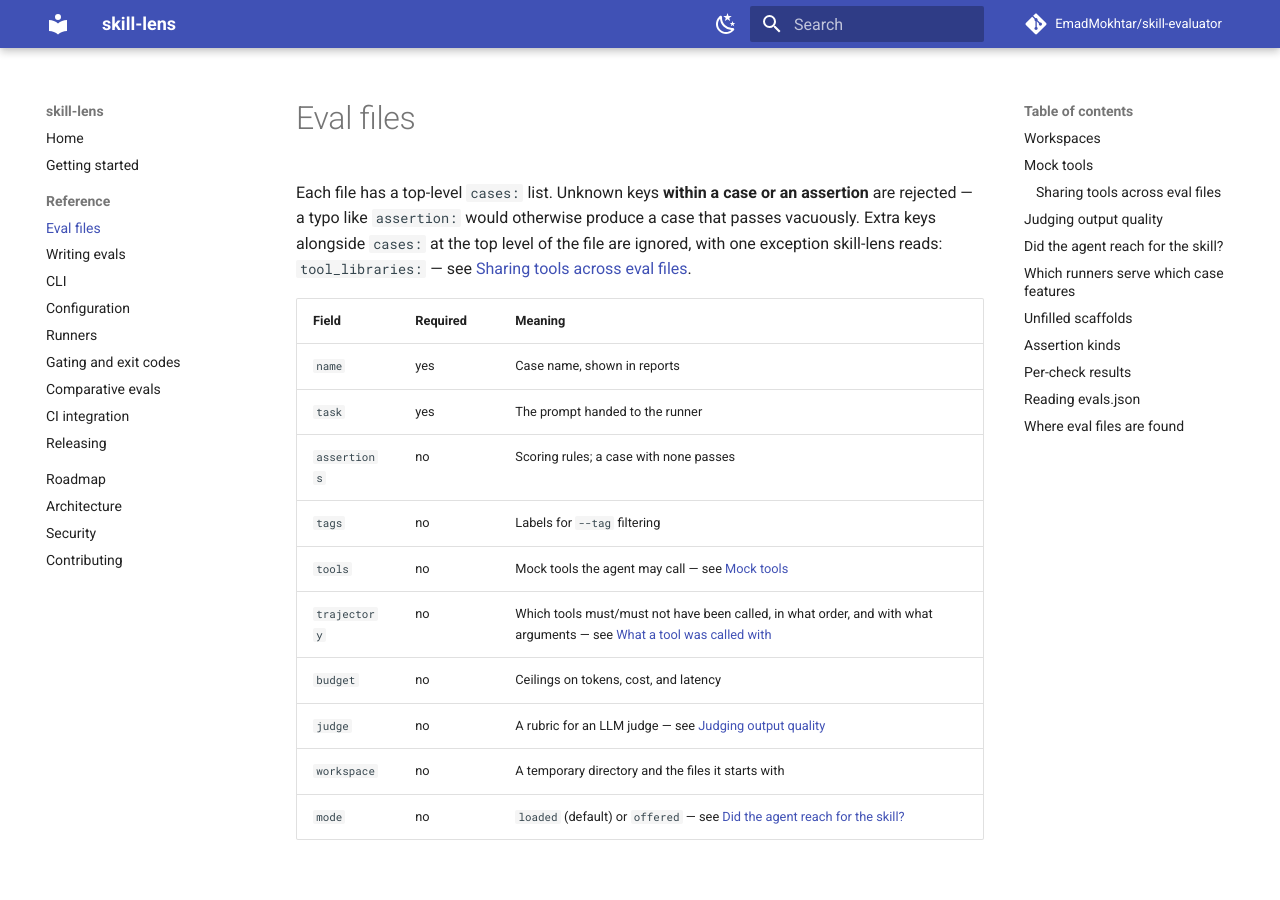
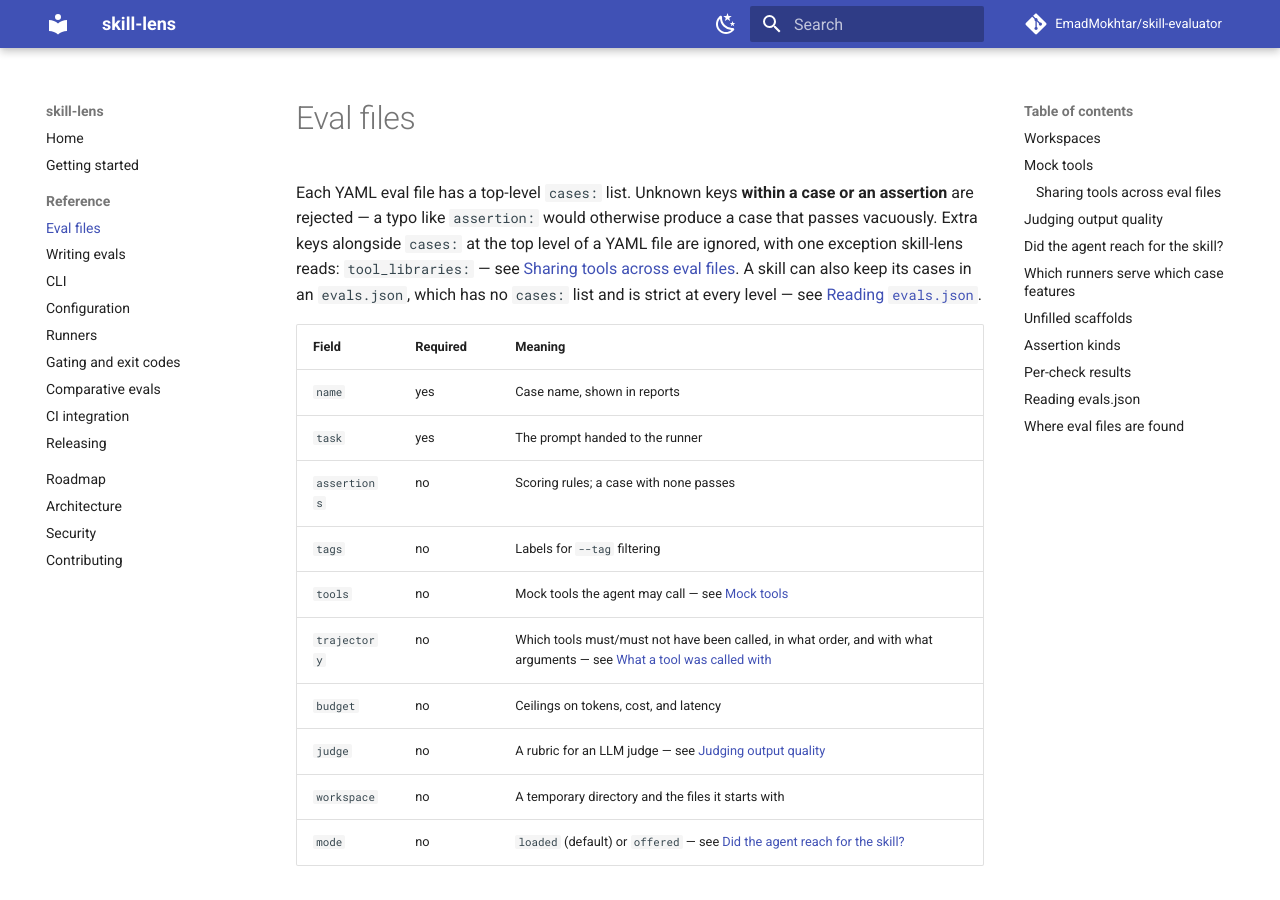
Before and after one commit to EmadMokhtar/skill-evaluator, an MkDocs documentation site: the page built from docs/eval-files.md, in a window 1280 px wide and 900 px high. Built offline with MkDocs 1.6.1 and Material for MkDocs 9.7.7, drawn with Linux system fonts in a browser that asks for light colours; comment, search, counter and statistics services are not loaded; some of the changed text lies outside the part shown.

Commit message:
docs: scope the eval-files opening to YAML and note the upgrade effect
The opening paragraph said extra top-level keys are ignored, which is false for evals.json. The page also now says that an evals.json earlier versions skipped will count toward the gate.

Co-Authored-By: Claude Sonnet 5.5 <noreply@anthropic.com>

```diff
--- a/docs/eval-files.md
+++ b/docs/eval-files.md
@@ -1,10 +1,12 @@
 # Eval files
 
-Each file has a top-level `cases:` list. Unknown keys **within a case or an assertion** are
-rejected — a typo like `assertion:` would otherwise produce a case that passes vacuously.
-Extra keys alongside `cases:` at the top level of the file are ignored, with one exception
+Each YAML eval file has a top-level `cases:` list. Unknown keys **within a case or an assertion**
+are rejected — a typo like `assertion:` would otherwise produce a case that passes vacuously.
+Extra keys alongside `cases:` at the top level of a YAML file are ignored, with one exception
 skill-lens reads: `tool_libraries:` — see [Sharing tools across eval
-files](#sharing-tools-across-eval-files).
+files](#sharing-tools-across-eval-files). A skill can also keep its cases in an `evals.json`,
+which has no `cases:` list and is strict at every level — see [Reading
+`evals.json`](#reading-evalsjson).
 
 | Field | Required | Meaning |
 | --- | --- | --- |
@@ -433,6 +435,9 @@ What to know:
 - **The judge reads the agent's reply.** `evals.json` does not name output files, so a file the
   agent writes is not shown to the judge. Move to a YAML case with `judge.artifacts` when the
   skill's product is a file.
+- **Upgrading can change a run.** If a skill already had an `evals/evals.json` that earlier
+  versions skipped, its cases now count toward the gate. Configure a judge, or they come back
+  `errored` and the gate fails.
 - **Move to YAML for more.** Mock `tools`, `trajectory`, `budget` and `mode: offered` exist only
   in YAML. Both kinds of file can sit in one `evals/` directory and are loaded together.
 
```
